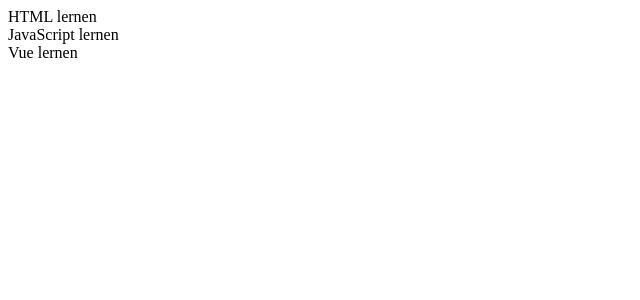
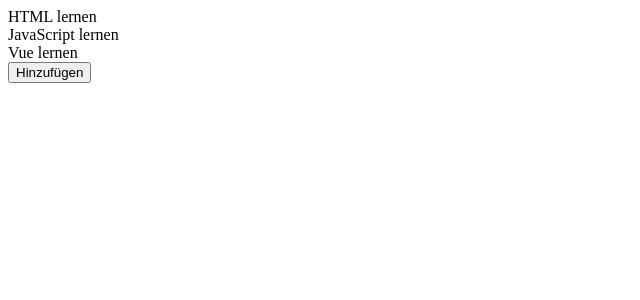
Before and after one commit to BennyDeeDev/Der-komplette-VueJS-Kurs, a Vue app: page / in a window 1280 px wide. Shown: the top 300 px of the page, without its empty margins (0-640 px from the left). Built offline with nearby package versions, Linux system fonts and the light colour scheme.

Commit message:
Lektion 5: Methods

```diff
--- a/src/App.vue
+++ b/src/App.vue
@@ -2,6 +2,7 @@
   <div>
     <div v-bind:style="{color: activeColor}" v-if="showMessage">{{ message }}</div>
     <div v-for="(todo,index) in todos" :key="index">{{ todo.text }}</div>
+    <button v-on:click="addToDo">Hinzufügen</button>
   </div>
 </template>
 
@@ -18,6 +19,11 @@ export default {
         { text: "Vue lernen" }
       ]
     };
+  },
+  methods: {
+    addToDo() {
+      this.todos.push({ text: "Eine geile ToDo App bauen" });
+    }
   }
 };
 </script>
```
